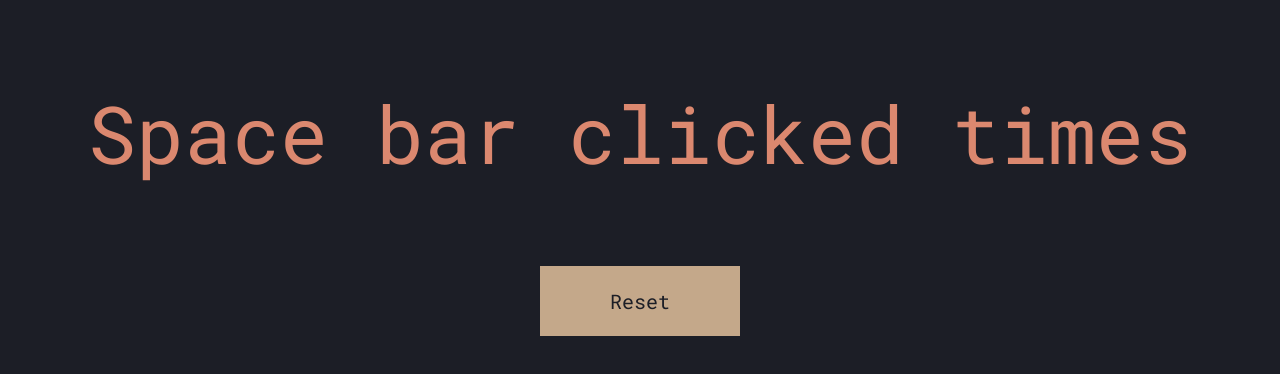
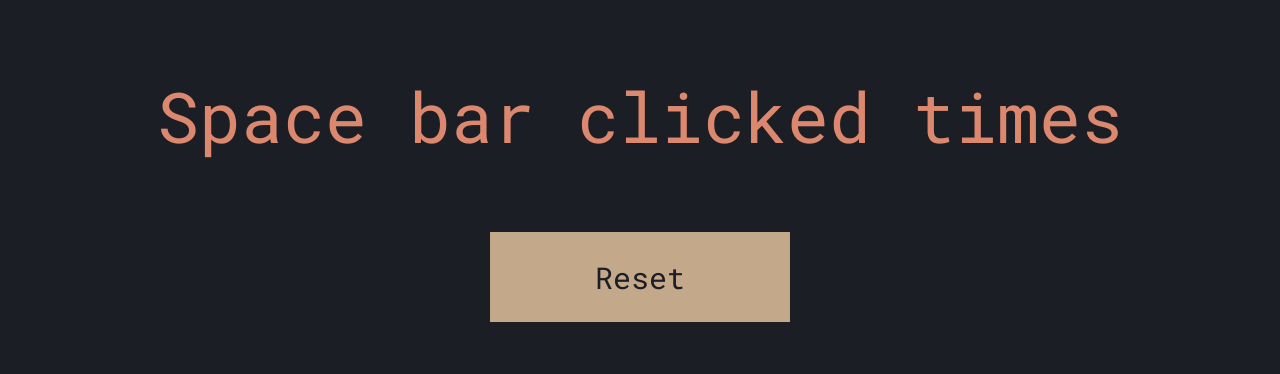
Before and after one commit to K1ngs1/Spacebar-Counter, a plain HTML site: page index.html in a window 1280 px wide. Drawn offline with Linux system fonts and the light colour scheme.

Commit message:
Update style.css

```diff
--- a/style.css
+++ b/style.css
@@ -15,16 +15,22 @@ body{
 }
 
 #space_bar{
-    font-size: 80px;
+    font-size: 70px;
 }
 
 .button_reset {
-    width: 200px;
-    height: 70px;
-    font-size: 20px;
+    width: 300px;
+    height: 90px;
+    font-size: 30px;
     font-family: var(--font);
     color: var(--bg);
     background-color: var(--sub_color);
     border: none;
     cursor: pointer;
 }
+
+#footer{
+    position: fixed;
+    bottom: 0;
+    width: 100%;
+}
```
